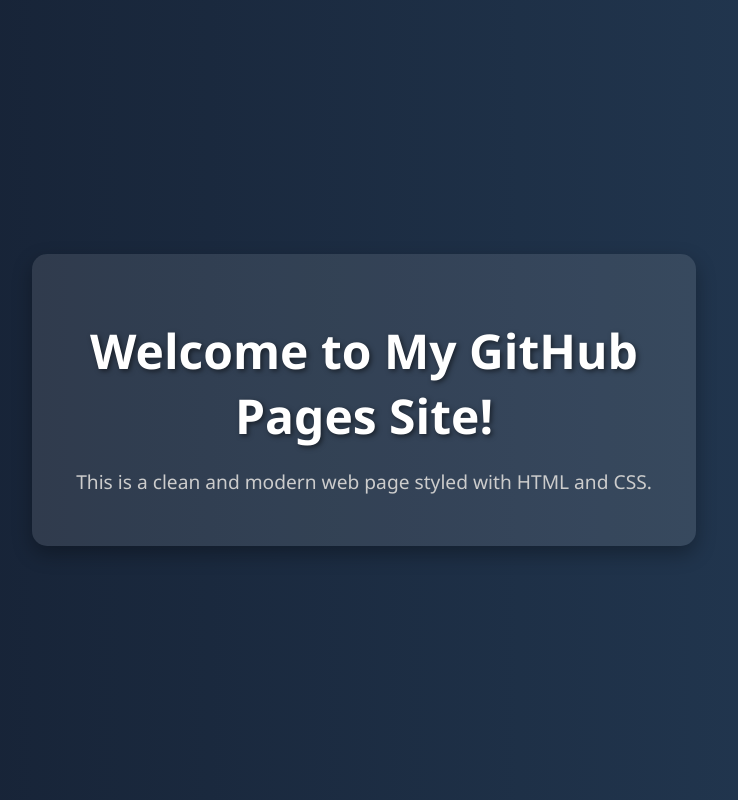
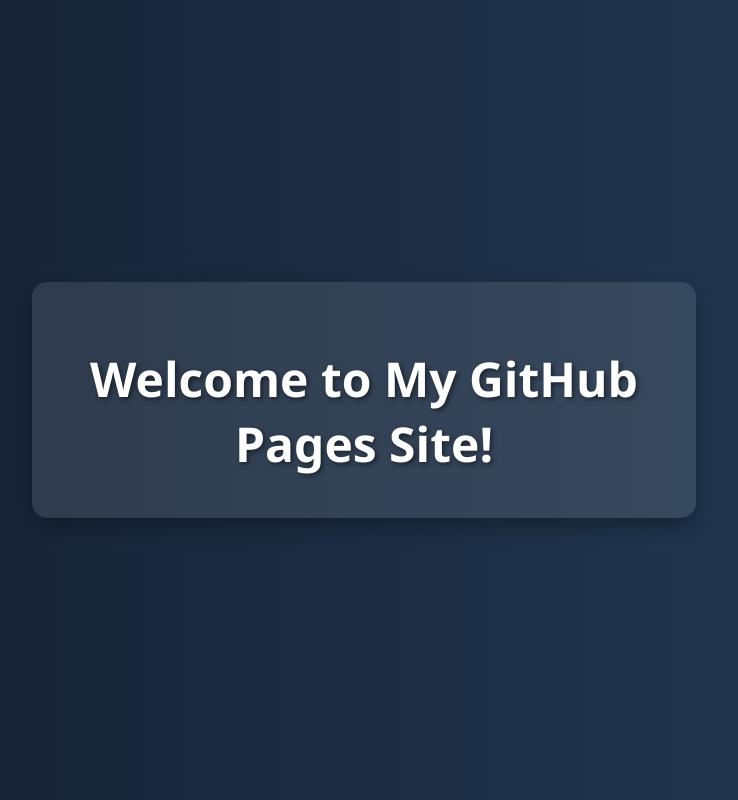
Before and after one commit to Mikeisverygood2/Mikeisverygood2.github.io, a plain HTML site: page index.html in a window 1280 px wide. Shown: the whole page, without its empty margins (276-1014 px from the left). Drawn offline with Linux system fonts and the light colour scheme.

Commit message:
Removed <p>

```diff
--- a/index.html
+++ b/index.html
@@ -38,7 +38,6 @@
 <body>
     <div class="card">
         <h1>Welcome to My GitHub Pages Site!</h1>
-        <p>This is a clean and modern web page styled with HTML and CSS.</p>
     </div>
 </body>
 </html>
```
